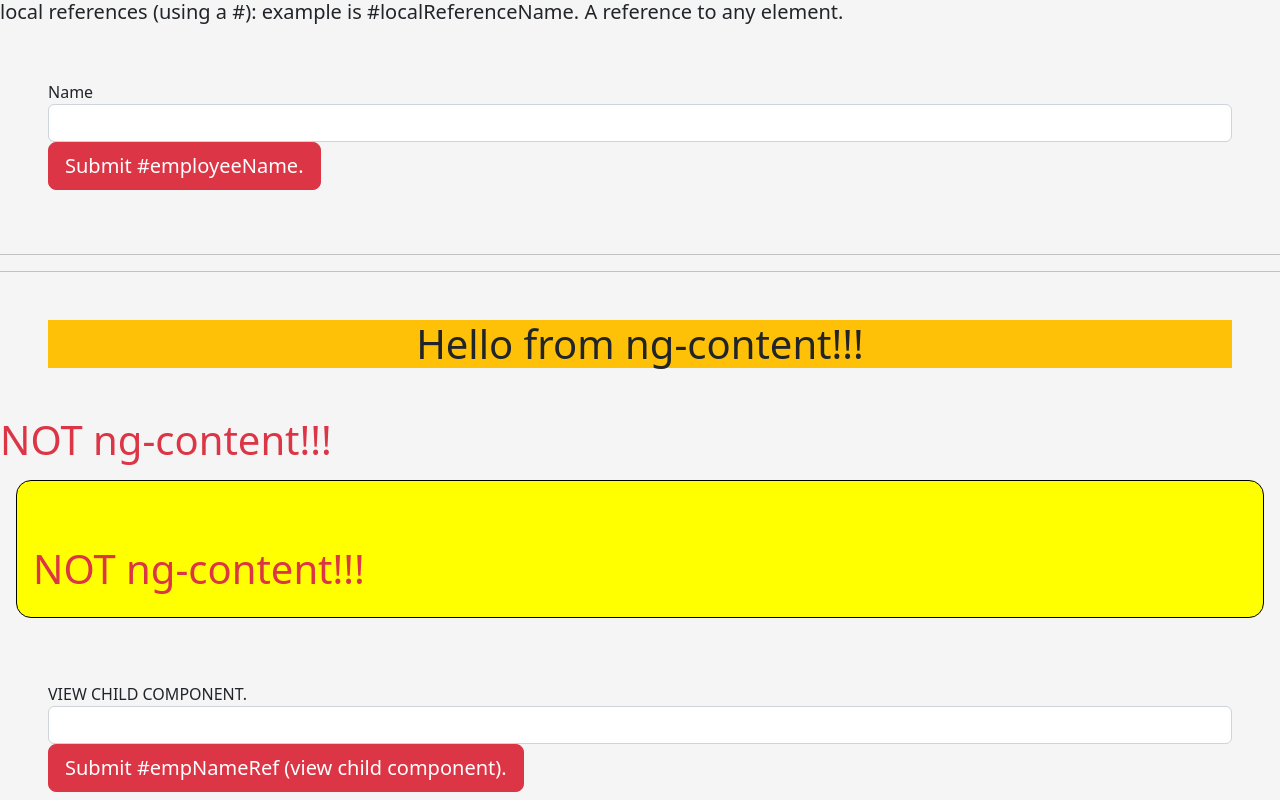
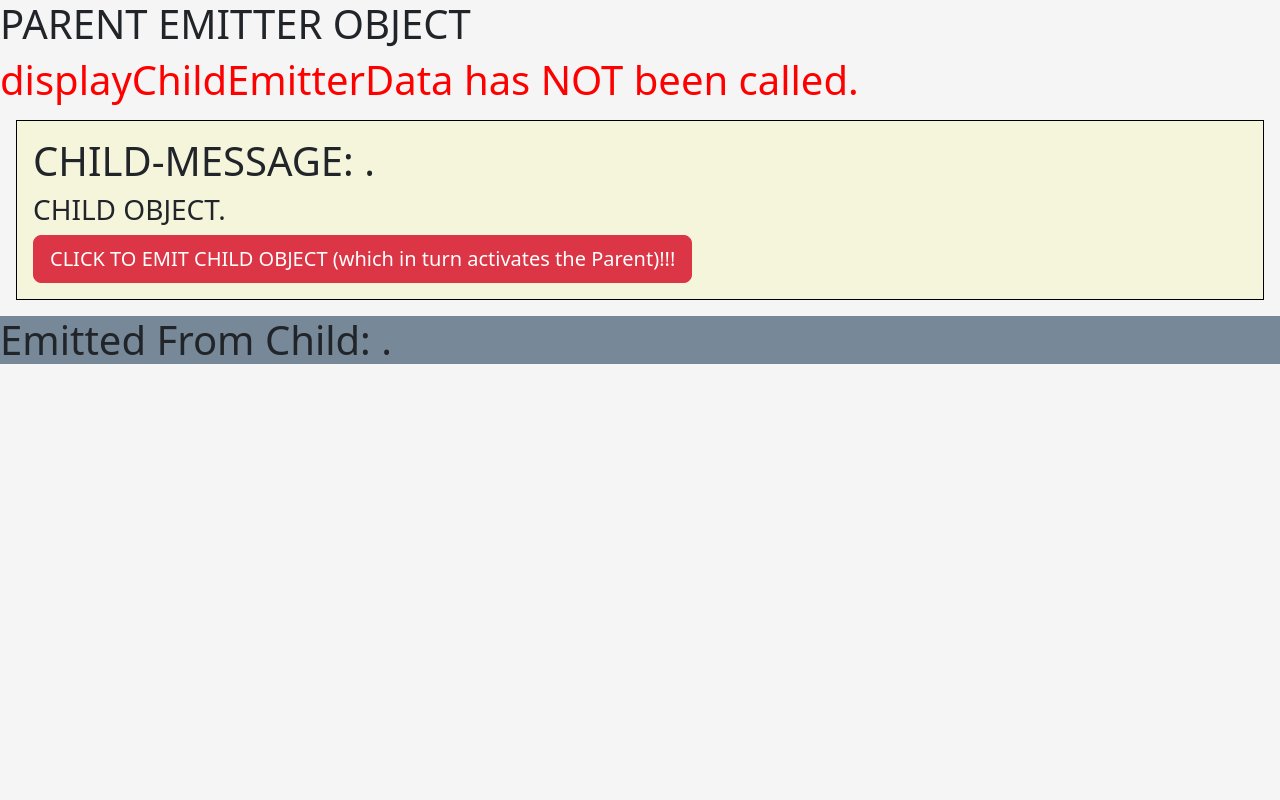
Before and after one commit to dho1115/fictional-business, an Angular app: page / in a window 1280 px wide. Shown: the top 800 px of the page. Built offline with nearby package versions, Linux system fonts and the light colour scheme.

Commit message:
basic setup for our directive.

```diff
--- a/src/app/EventEmitter/child-emitter/child-emitter.component.ts
+++ b/src/app/EventEmitter/child-emitter/child-emitter.component.ts
@@ -7,10 +7,15 @@ import { Component, OnInit, Output, EventEmitter } from '@angular/core';
 })
 export class ChildEmitterComponent implements OnInit {
   @Output() childObject = new EventEmitter<{}>();
+  @Output() newChildEmitter = new EventEmitter<any>();
+
   constructor() { }
 
   ngOnInit(): void {
-
+    setTimeout(() => {
+      this.newChildEmitter.emit('Auto-emits Message after 5300 seconds!!!');
+      console.log('emitted!!!')
+    }, 5300);
   }
 
   emitChildObject() {
--- a/src/app/EventEmitter/parent-emitter/parent-emitter.component.html
+++ b/src/app/EventEmitter/parent-emitter/parent-emitter.component.html
@@ -7,5 +7,11 @@
 </ng-template>
 
 <div class="p-3 m-3" [ngStyle]="{border: '1.5px solid black', backgroundColor: 'beige'}">
+  <h1>CHILD-MESSAGE: {{childMessage | json}}.</h1>
   <app-child-emitter (childObject)="displayChildEmitterData($event)" ></app-child-emitter>
 </div>
+
+<div class="m3 p3" style="background-color: lightslategray;">
+  <app-child-emitter (newChildEmitter)="automaticEmission($event)" *ngIf="emittedFromChild"></app-child-emitter>
+  <h1>Emitted From Child: {{emittedFromChild}}.</h1>
+</div>
--- a/src/app/EventEmitter/parent-emitter/parent-emitter.component.ts
+++ b/src/app/EventEmitter/parent-emitter/parent-emitter.component.ts
@@ -7,6 +7,8 @@ import { Component, OnInit } from '@angular/core';
 })
 export class ParentEmitterComponent implements OnInit {
   displayChildEmitterDataCalled: boolean = false;
+  emittedFromChild: string;
+  childMessage: any;
   constructor() { }
 
   ngOnInit(): void {
@@ -16,6 +18,12 @@ export class ParentEmitterComponent implements OnInit {
     //fromChildObject will be equal to whatever is inside the ( ) from this.childObject.emit({['message from emitChildObject()']: 'Activate displayChildEmitterData inside the parent-emiiter!!!'}).
     this.displayChildEmitterDataCalled = !this.displayChildEmitterDataCalled;
     console.log({ fromChildObject })
+    this.childMessage = fromChildObject;
+  }
+
+  automaticEmission(value: string) {
+    console.log({ value })
+    this.emittedFromChild = value;
   }
 
 }
--- a/src/app/app.component.html
+++ b/src/app/app.component.html
@@ -10,25 +10,40 @@
 
 <!-- <app-parent></app-parent> -->
 
-<!-- <app-parent-emitter></app-parent-emitter> -->
+<app-parent-emitter></app-parent-emitter>
 
 <!-- <app-sales-dashboard></app-sales-dashboard> -->
 
-<app-local-reference></app-local-reference>
+<!-- <app-local-reference></app-local-reference>
 
-<hr />
+<hr /> -->
 
 <!-- <app-view-child></app-view-child> -->
 
-<hr />
+<!-- <hr /> -->
 
-<app-ng-content>
-  <h1>Hello from ng-content!!!</h1>
-</app-ng-content>
+<!-- <section style="border: 1.7px solid black; background-color: lightgrey;" class="m-3 p-1">
+  <app-ng-content>
+    <h1>This was created/projected using ng-content (from inside ng-conent.component.html).</h1>
+  </app-ng-content>
+</section>
 
-<div style="border: 1px solid black; border-radius: 15px; background-color: yellow;" class="p-3 m-3">
-  <app-ng-content></app-ng-content>
+<div style="border: 1px solid black; border-radius: 15px; background-color: mediumaquamarine;" class="p-3 m-3">
+  <app-ng-content>
+    <h3>Something else from ng-content!!!</h3>
+  </app-ng-content>
 </div>
+
+<div style="border: 1px solid black; border-radius: 15px; background-color: mediumaquamarine;" class="p-3 m-3">
+  <app-ng-content>
+    <img src="https://images.fineartamerica.com/images/artworkimages/mediumlarge/2/everglades-nights-mark-andrew-thomas.jpg" alt="everglades image" class="img-thumbnail" [ngStyle]="{maxWidth: '10%', maxHeight: 'auto', display: 'inline-block'}" #viewngcontent/>
+  </app-ng-content>
+</div>
+
+<ng-content></ng-content>
 
 <app-view-child></app-view-child>
 <app-local-reference-view-child></app-local-reference-view-child>
+
+
+ -->
--- a/src/app/localReferences/local-reference/local-reference.component.html
+++ b/src/app/localReferences/local-reference/local-reference.component.html
@@ -1,4 +1,4 @@
-<h5>local references (using a #): example is #localReferenceName. A reference to any element.</h5>
+<h5 #details >local references (using a #): example is #localReferenceName. A reference to any element.</h5>
 
 <section class="p-5">
   <div class="form-group">
```
Also changed, not shown: src/app/basic-highlight/basic-highlight.directive.ts (added, +9 -0 lines).
